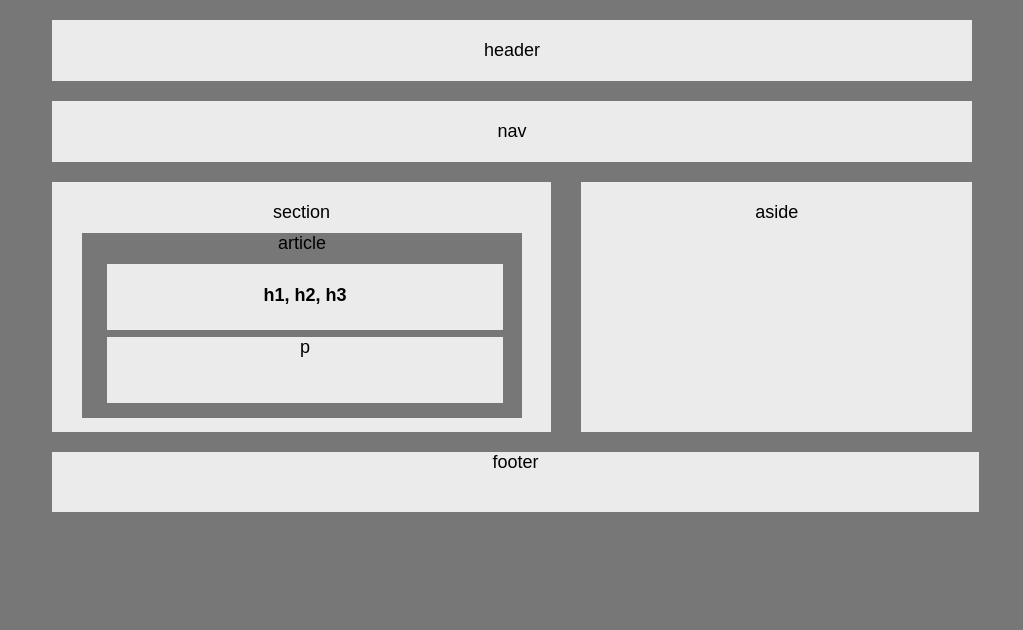
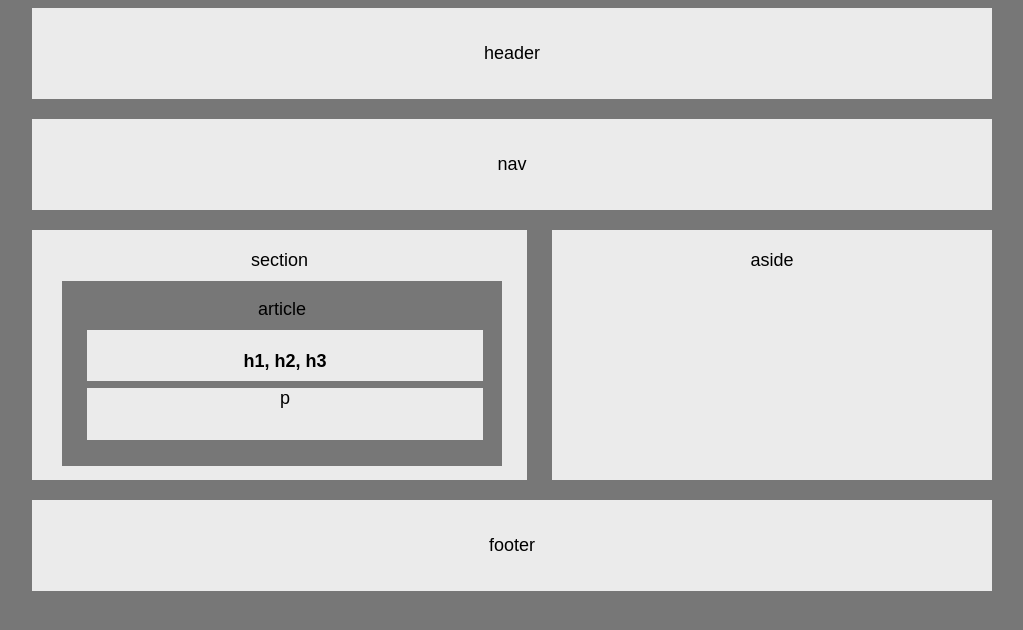
Before and after one commit to anlapier91/HW-Wireframe, a plain HTML site: page index.html in a window 1280 px wide. Shown: the whole page, without its empty margins (128-1151 px from the left). Drawn offline with Linux system fonts and the light colour scheme.

Commit message:
HW Final Version

```diff
--- a/style.css
+++ b/style.css
@@ -40,8 +40,9 @@
 
 	#header {
 
-		padding: 20px;
-		margin: 20px;
+		width: 960px;
+		padding: 35px;
+		margin-bottom: 20px;
 		background: #ebebeb;
 		text-align: center;
 
@@ -49,8 +50,10 @@
 
 	#nav {
 
-		padding: 20px;
-		margin: 20px;
+		width: 960px;
+		padding: 35px;
+		margin-top: 20px;
+		margin-bottom: 20px;
 		background: #ebebeb;
 		text-align: center;
 
@@ -60,12 +63,11 @@
 
 		display: inline;
 		position: relative;
-		width: 52%;
+		width: 495px;
 		height: 250px;
 		float: left;
 		background: #ebebeb;
 		padding: 20px;
-		margin-left: 20px;
 		margin-right: 20px;
 		margin-bottom: 20px;
 		text-align: center;
@@ -83,13 +85,14 @@
 		margin-right: 15px;
 		margin-bottom: 15px;
 		padding-bottom: 20px;
+		padding-top: 18px;
 		text-align: center;
 
 	}
 
 	#heading {
 
-		height: 40%;
+		height: 35%;
 		width: 90%;
 		float: left;
 		background: #ebebeb;
@@ -101,7 +104,7 @@
 
 	#paragraph {
 
-		height: 40%;
+		height: 35%;
 		width: 90%;
 		float: left;
 		background: #ebebeb;
@@ -117,10 +120,10 @@
 
 		display: inline;
 		height: 250px;
-		width: 40.75%;
+		width: 440px;
   		float: left;
+  		margin-left: 5px;
 		padding: 20px;
-		margin-left: 10px;
 		background: #ebebeb;
 		text-align: center;
 
@@ -136,15 +139,10 @@
 
 	footer {
 
-    	/*position: fixed;
-    	left: 0;
-    	bottom: 0;*/
+		clear: left;
+    	width: 960px;
 
-  		clear: left;
-    	width: 927px;
-    	height: 60px;
-    	margin-left: 20px;
-    	margin-right: 20px;
+    	padding: 35px;
     	background-color: #ebebeb;
     	text-align: center;
 
```
